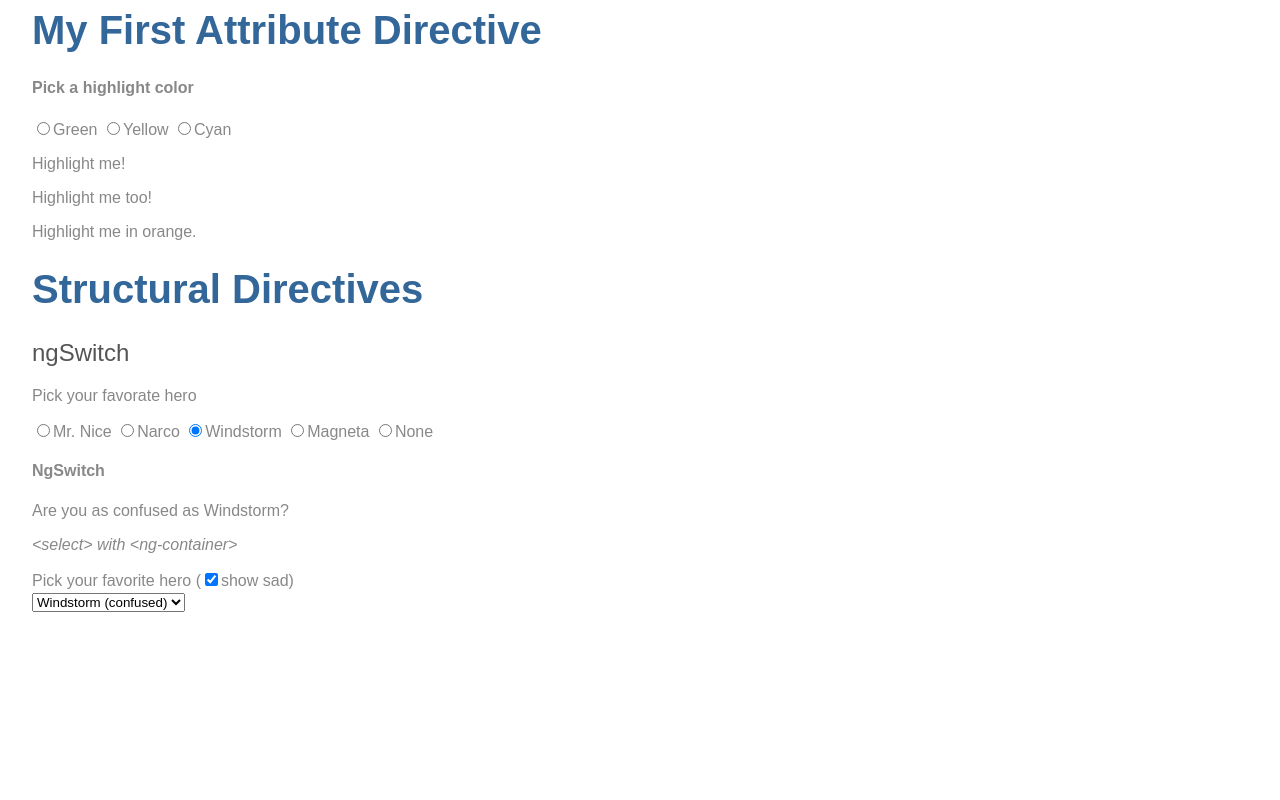
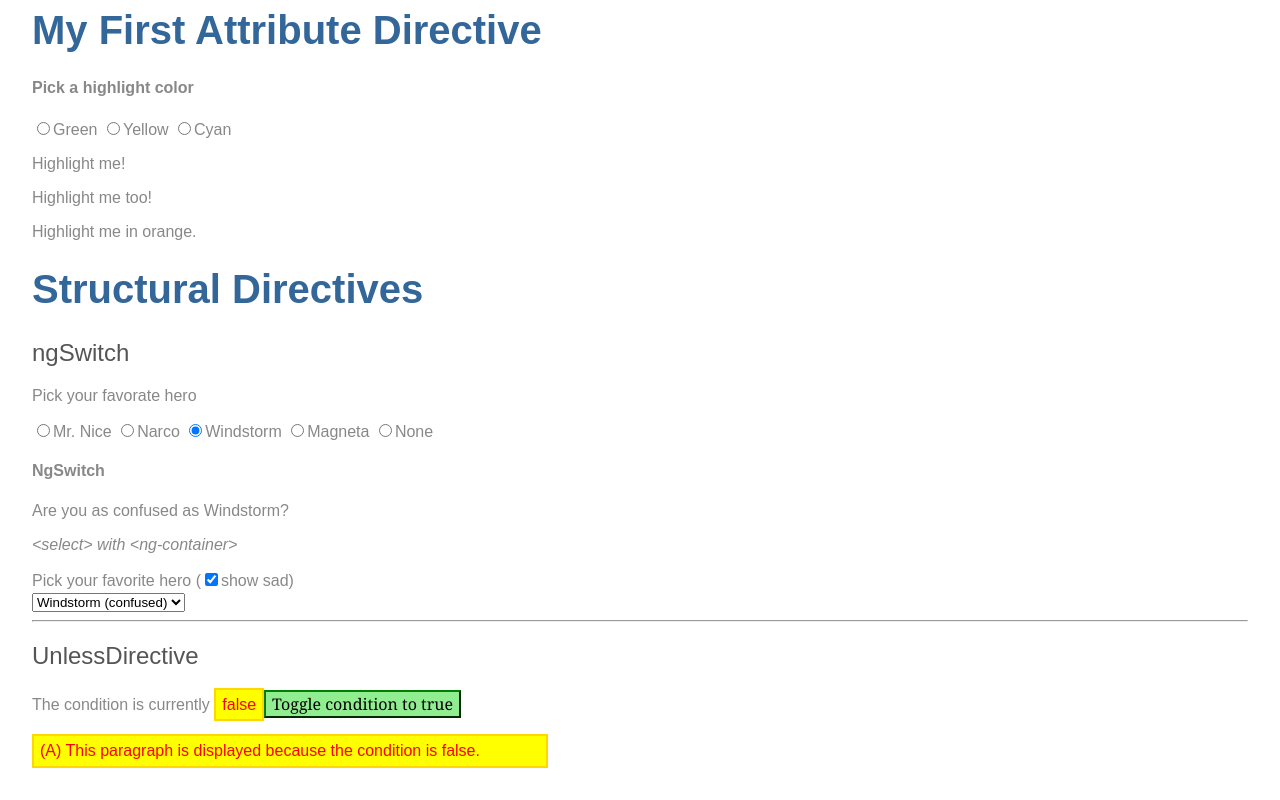
Before and after one commit to ZhangZongkun/my-router, an Angular app: page /example in a window 1280 px wide. Shown: the part 263-1063 px from the top of the page. Before the commit the page ends 907 px from the top, so only its background shows below. Built offline with nearby package versions, Linux system fonts and the light colour scheme.

Commit message:
增加UnlessDirective

```diff
--- /dev/null
+++ b/src/app/example/example.component.css
@@ -0,0 +1,32 @@
+button {
+  min-width: 100px;
+  font-size: 100%;
+}
+
+p span {
+  color: red;
+  font-size: 70%;
+}
+
+.unless {
+  border: 2px solid;
+  padding: 6px;
+}
+
+p.unless {
+  width: 500px;
+}
+
+button.a, span.a, .unless.a {
+  color: red;
+  border-color: gold;
+  background-color: yellow;
+  font-size: 100%;
+}
+
+button.b, span.b, .unless.b {
+  color: black;
+  border-color: green;
+  background-color: lightgreen;
+  font-size: 100%;
+}
--- a/src/app/example/example.component.html
+++ b/src/app/example/example.component.html
@@ -43,3 +43,22 @@
     </ng-container>
   </ng-container>
 </select>
+
+<hr>
+
+<h2>UnlessDirective</h2>
+<p>
+  The condition is currently
+  <span [ngClass]="{'a': !condition, 'b': condition, 'unless': true}">{{condition}}</span>
+  <button (click)="condition = !condition"
+          [ngClass]="{'a': condition, 'b': !condition}">
+    Toggle condition to {{condition ? 'false' : 'true'}}
+  </button>
+</p>
+<p *appUnless="condition" class="unless a">
+  (A) This paragraph is displayed because the condition is false.
+</p>
+<p *appUnless="!condition" class="unless b">
+  (B) Although the condition is true,
+  this paragraph is displayed because myUnless is set to false.
+</p>
--- a/src/app/example/example.component.ts
+++ b/src/app/example/example.component.ts
@@ -3,13 +3,15 @@ import { Component } from '@angular/core';
 import { heroes } from './hero';
 
 @Component({
-  templateUrl: './example.component.html'
+  templateUrl: './example.component.html',
+  styleUrls: ['./example.component.css']
 })
 export class ExampleComponent {
   color: string;
   heroes = heroes;
   hero = this.heroes[2];
   showSad = true;
+  condition = false;
 
   everyFiveSeconds() {
     console.log('Every five seconds.');
--- a/src/app/example/example.module.ts
+++ b/src/app/example/example.module.ts
@@ -4,13 +4,15 @@ import { SharedModule } from '../shared/shared.module';
 import { ExampleRoutingModule } from './example-routing.module';
 import { ExampleComponent } from './example.component';
 import { BankComponent } from './bank.component';
+import { heroSwitchComponents } from './hero-switch.components';
+
 import { IntervalDirective } from './interval.directive';
-import { heroSwitchComponents } from './hero-switch.components';
+import { UnlessDirective } from './unless.directive';
 
 @NgModule({
   imports: [SharedModule, ExampleRoutingModule],
-  declarations: [ExampleComponent, BankComponent, IntervalDirective,
-    heroSwitchComponents]
+  declarations: [ExampleComponent, BankComponent, heroSwitchComponents,
+    IntervalDirective, UnlessDirective]
 })
 export class ExampleModule {
 }
--- /dev/null
+++ b/src/app/example/unless.directive.ts
@@ -0,0 +1,22 @@
+import { Directive, Input, TemplateRef, ViewContainerRef } from '@angular/core';
+@Directive({
+  selector: '[appUnless]'
+})
+export class UnlessDirective {
+  private hasView = false;
+
+  constructor(private templateRef: TemplateRef<any>,
+              private viewContainer: ViewContainerRef) {
+  }
+
+  @Input()
+  set appUnless(condition: boolean) {
+    if (!condition && !this.hasView) {
+      this.viewContainer.createEmbeddedView(this.templateRef);
+      this.hasView = true;
+    } else if (condition && this.hasView) {
+      this.viewContainer.clear();
+      this.hasView = false;
+    }
+  }
+}
```
